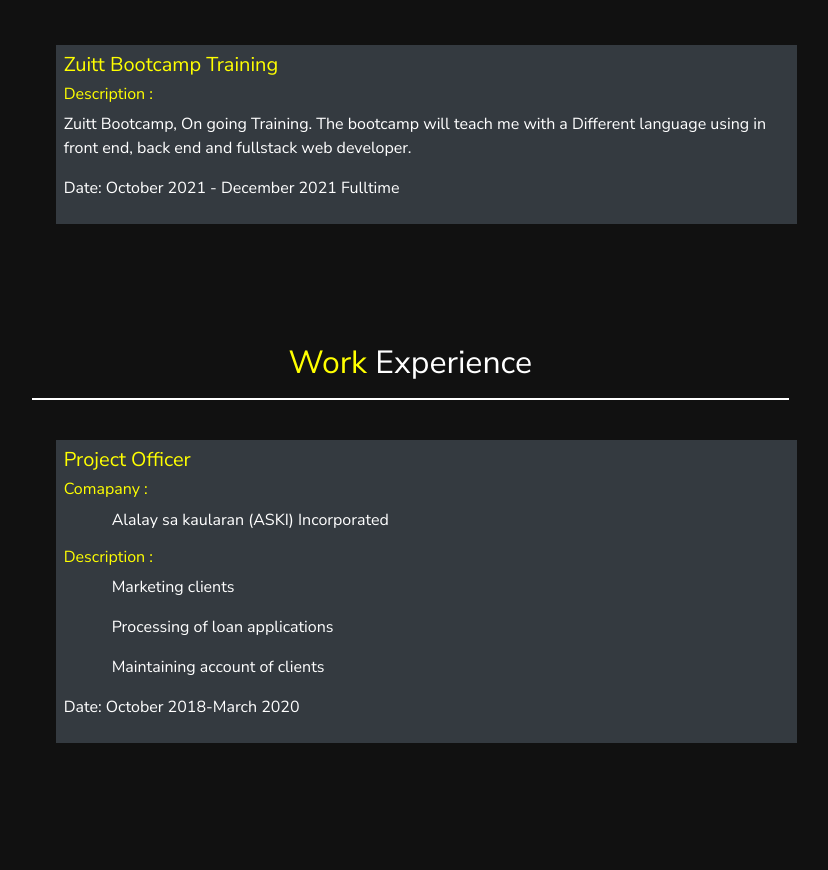
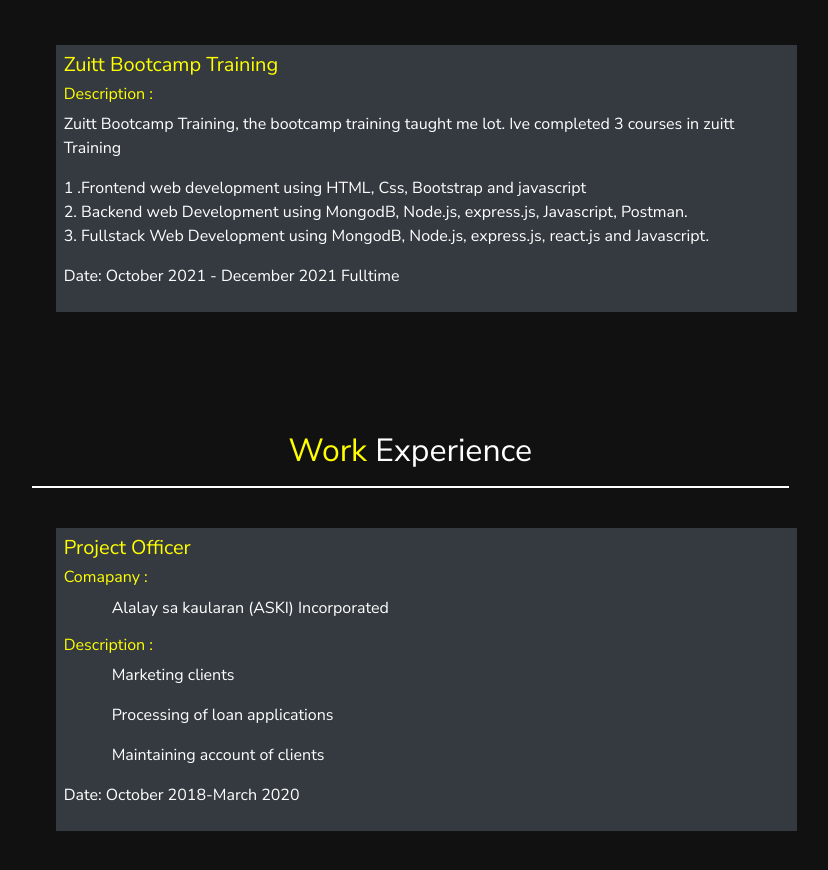
Before and after one commit to NovenGorospe/webportfolio, a plain HTML site: page index.html in a window 1280 px wide. Shown: the part 2154-3024 px from the top of the page, without its empty margins (443-1271 px from the left). Drawn offline with nearby package versions, Linux system fonts and the light colour scheme.

Commit message:
Add project and trainings

```diff
--- a/index.html
+++ b/index.html
@@ -118,7 +118,15 @@
 																<div class="card-project p-2 m-3 bg-dark col-md-12 order-1">
 																	<h5 >Zuitt Bootcamp Training</h5>
 																	<h6 class="educ">Description :</h6>
-																	<p class="text-white">Zuitt Bootcamp, On going Training. The bootcamp will teach me with a Different language using in front end, back end and fullstack web developer.</p>
+																	<p class="text-white">Zuitt Bootcamp Training, the bootcamp training taught me lot. Ive completed 3 courses in zuitt Training</p>
+																		<ol>
+																				<li class="text-white">1 .Frontend web development using HTML, Css, Bootstrap and javascript
+																				</li>
+																				<li class="text-white">2.  Backend web Development using MongodB, Node.js, express.js, Javascript, Postman.
+																				</li>
+																				<li class="text-white">3.  Fullstack Web Development using MongodB, Node.js, express.js, react.js and Javascript.
+																				</li>
+																		</ol>
 																		<p class="text-white">Date: October 2021 - December 2021 Fulltime </p>
 
 																</div>
```
Also changed, not shown: 1 other file.
